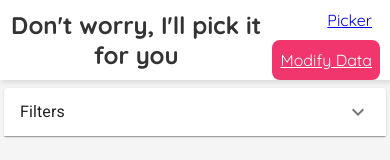
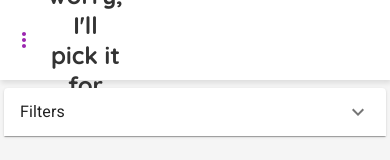
Before and after one commit to mprtcz/RLMPicker, a React (Create React App) app: page / in a window 390 px wide. Shown: the top 160 px of the page. Built offline with nearby package versions, Linux system fonts and the light colour scheme.

Commit message:
Added button menu for small screens.

```diff
--- a/src/App.js
+++ b/src/App.js
@@ -22,16 +22,25 @@ function App() {
               <Route exact path="/picker">
                 <Page />
               </Route>
+              <Route exact path="/RLMPicker/picker">
+                <Page />
+              </Route>
               <Route exact path="/RLMPicker">
                 <Page />
               </Route>
               <Route exact path="/modify-data">
                 <DataModifierPage />
               </Route>
+              <Route exact path="/RLMPicker/modify-data">
+                <DataModifierPage />
+              </Route>
               <Route exact path="/converter">
                 <ConverterPage />
               </Route>
               <Route exact path="/anal">
+                <AnalysisPage />
+              </Route>
+              <Route exact path="/RLMPicker/anal">
                 <AnalysisPage />
               </Route>
             </Switch>
--- a/src/components/Navbar.js
+++ b/src/components/Navbar.js
@@ -1,6 +1,11 @@
 import React from "react";
 import { Link } from "react-router-dom";
-import makeStyles from '@mui/styles/makeStyles';
+import makeStyles from "@mui/styles/makeStyles";
+import { Box, IconButton, Menu, MenuItem } from "@mui/material";
+import MoreVertIcon from "@mui/icons-material/MoreVert";
+import BarChartIcon from "@mui/icons-material/BarChart";
+import EditIcon from "@mui/icons-material/Edit";
+import AutoAwesomeIcon from "@mui/icons-material/AutoAwesome";
 
 const useStyles = makeStyles((theme) => ({
   root: {
@@ -22,7 +27,6 @@ const useStyles = makeStyles((theme) => ({
     alignItems: "center",
     right: 0,
     lineHeight: "40px",
-    flexWrap: "wrap",
     flex: 1,
     justifyContent: "flex-end",
     "& > *": {
@@ -30,18 +34,90 @@ const useStyles = makeStyles((theme) => ({
       padding: "0 8px",
     },
   },
+  menuButton: {
+    display: "flex",
+    alignItems: "center",
+    lineHeight: "40px",
+    flex: 1,
+    justifyContent: "flex-start",
+  },
   link: {
     whiteSpace: "nowrap",
   },
+  menuLink: {
+    textDecoration: "none",
+    textColor: "black",
+    color: "black",
+  },
+  menuItem: {},
 }));
 const Navbar = () => {
   const classes = useStyles();
 
+  const [anchorEl, setAnchorEl] = React.useState(null);
+  const open = Boolean(anchorEl);
+  const handleClick = (event) => {
+    setAnchorEl(event.currentTarget);
+  };
+  const handleClose = () => {
+    setAnchorEl(null);
+  };
+
   return (
     <nav className={classes.navbar}>
-      <div className={classes.flexBalancer}></div>
+      <Box
+        className={classes.menuButton}
+        sx={{
+          visibility: { xs: "visible", md: "hidden" },
+        }}
+      >
+        <IconButton
+          color="secondary"
+          aria-label="Add new value"
+          size="large"
+          onClick={handleClick}
+        >
+          <MoreVertIcon />
+        </IconButton>
+
+        <Menu
+          id="basic-menu"
+          anchorEl={anchorEl}
+          open={open}
+          onClose={handleClose}
+          MenuListProps={{
+            "aria-labelledby": "basic-button",
+          }}
+        >
+          <Link to="picker" className={classes.menuLink}>
+            <MenuItem className={classes.menuItem} onClick={handleClose}>
+              <AutoAwesomeIcon style={{ paddingRight: 3 }} />
+              Picker
+            </MenuItem>
+          </Link>
+          <Link className={classes.menuLink} to="/modify-data">
+            <MenuItem className={classes.menuItem} onClick={handleClose}>
+              <EditIcon style={{ paddingRight: 3 }} />
+              Modify Data
+            </MenuItem>
+          </Link>
+          <Link className={classes.menuLink} to="/anal">
+            <MenuItem className={classes.menuItem} onClick={handleClose}>
+              <BarChartIcon style={{ paddingRight: 3 }} />
+              Analysis
+            </MenuItem>
+          </Link>
+        </Menu>
+      </Box>
+
       <h1>Don't worry, I'll pick it for you</h1>
-      <div className={classes.links}>
+
+      <Box
+        className={classes.links}
+        sx={{
+          visibility: { xs: "hidden", md: "visible" },
+        }}
+      >
         <Link to="picker" className={classes.link}>
           Picker
         </Link>
@@ -56,7 +132,18 @@ const Navbar = () => {
         >
           Modify Data
         </Link>
-      </div>
+        <Link
+          className={classes.link}
+          to="/anal"
+          style={{
+            color: "white",
+            backgroundColor: "#66bb6a",
+            borderRadius: "8px",
+          }}
+        >
+          Analysis
+        </Link>
+      </Box>
     </nav>
   );
 };
```
